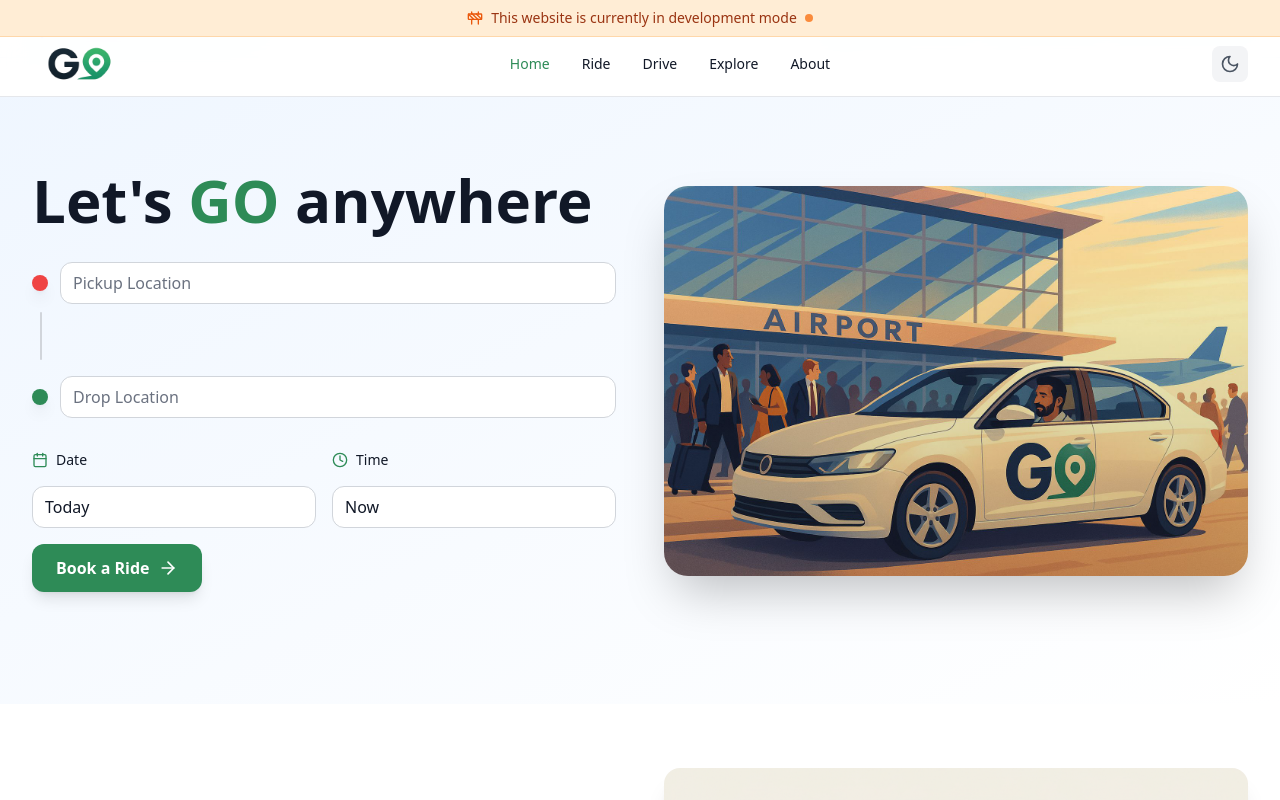
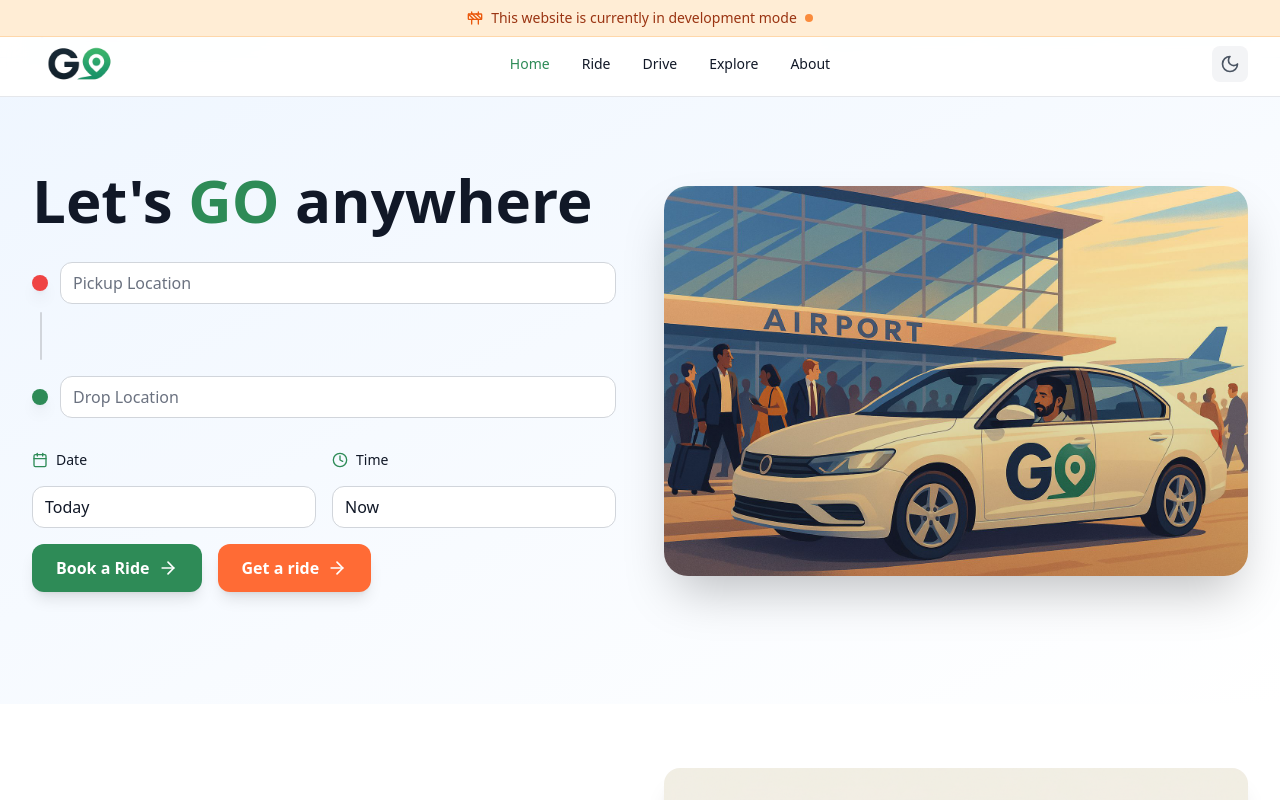
Before and after one commit to Reyansh4/Go_Roadways_website, a React (Vite) app: page / in a window 1280 px wide. Shown: the top 800 px of the page. Built offline with nearby package versions, Linux system fonts and the light colour scheme.

Commit message:
Adds get a ride button

```diff
--- a/src/components/Hero.tsx
+++ b/src/components/Hero.tsx
@@ -165,20 +165,29 @@ const Hero: React.FC<HeroProps> = ({ darkMode }) => {
                 </div>
               </motion.div>
 
-              {/* Book Ride Button */}
-              <motion.button
-                onClick={handleBookRide}
-                className="bg-primary hover:bg-primary/90 text-white px-6 py-3 rounded-xl font-semibold flex items-center justify-center space-x-2 transition-all duration-400 transform hover:scale-105 shadow-lg hover:shadow-xl"
+              {/* CTAs */}
+              <motion.div
+                className="flex flex-wrap gap-4"
                 initial={{ opacity: 0, y: 20 }}
                 whileInView={{ opacity: 1, y: 0 }}
                 transition={{ duration: 0.6, delay: 1.4 }}
                 viewport={{ once: true }}
-                whileHover={{ scale: 1.05 }}
-                whileTap={{ scale: 0.95 }}
               >
-                <span>Book a Ride</span>
-                <ArrowRight className="h-5 w-5" />
-              </motion.button>
+                <button
+                  onClick={handleBookRide}
+                  className="bg-primary hover:bg-primary/90 text-white px-6 py-3 rounded-xl font-semibold flex items-center justify-center space-x-2 transition-all duration-300 transform hover:scale-105 shadow-lg hover:shadow-xl"
+                >
+                  <span>Book a Ride</span>
+                  <ArrowRight className="h-5 w-5" />
+                </button>
+                <button
+                  onClick={handleBookRide}
+                  className="bg-accent hover:bg-accent/90 text-white px-6 py-3 rounded-xl font-semibold flex items-center justify-center space-x-2 transition-all duration-300 transform hover:scale-105 shadow-lg hover:shadow-xl"
+                >
+                  <span>Get a ride</span>
+                  <ArrowRight className="h-5 w-5" />
+                </button>
+              </motion.div>
             </motion.div>
           </motion.div>
 
```
